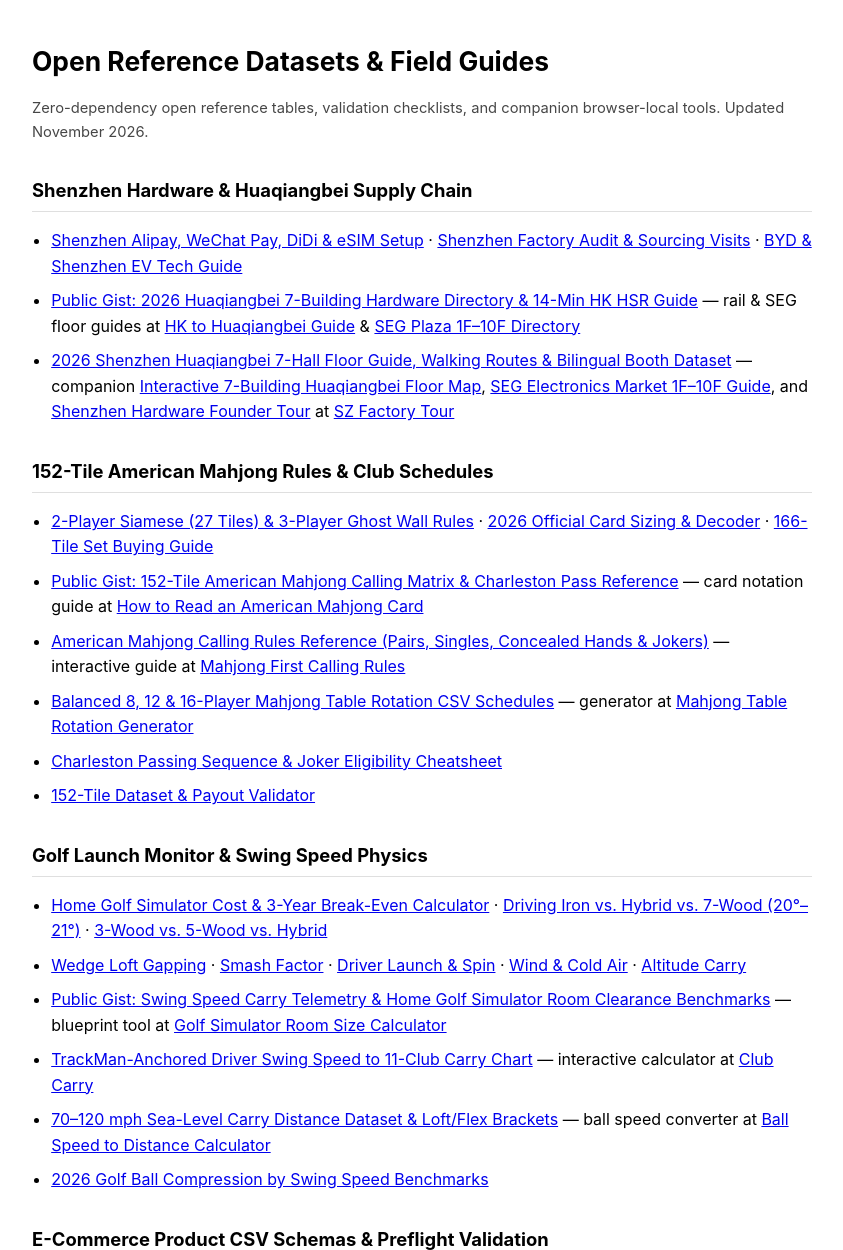
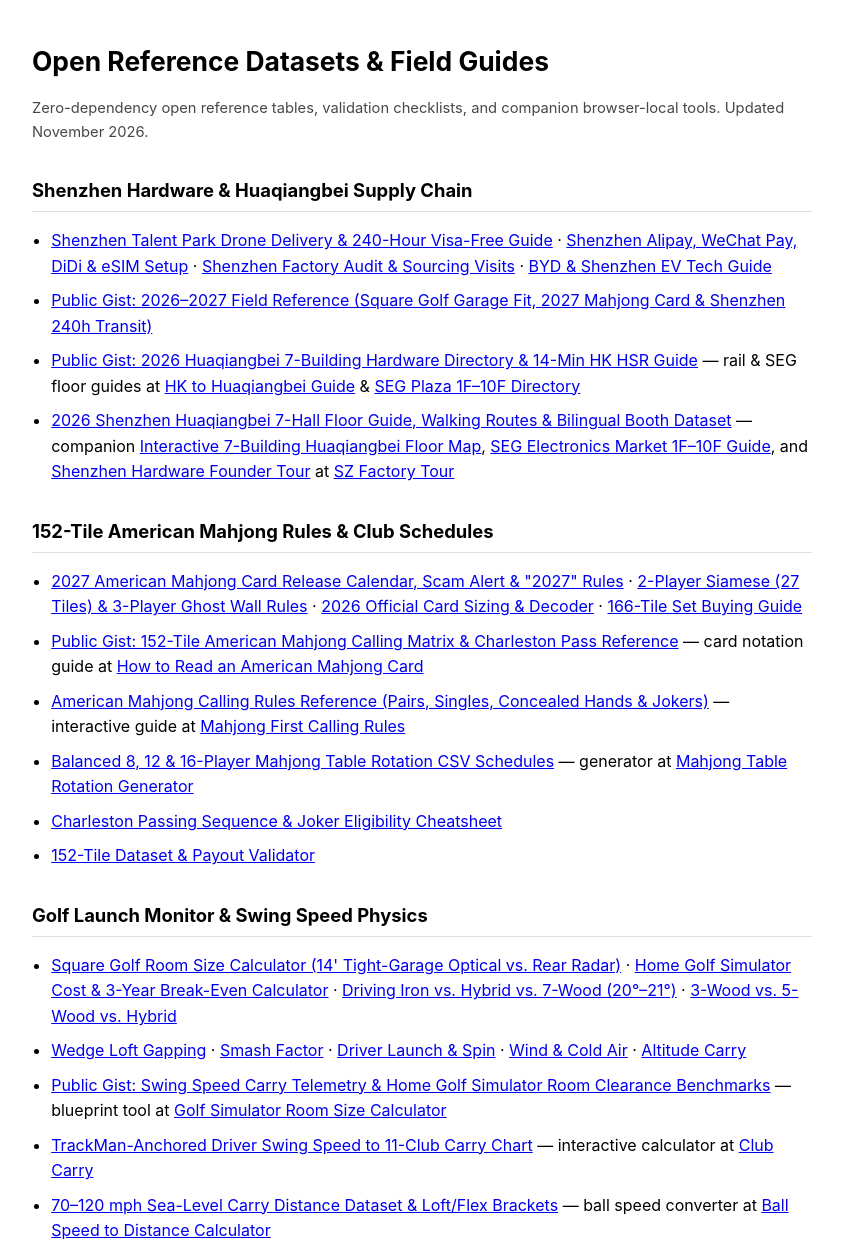
Before and after one commit to sanshui-123/sanshui-123.github.io, a plain HTML site: page index.html in a window 1280 px wide. Shown: the top 1250 px of the page, without its empty margins (218-1061 px from the left). Drawn offline with Linux system fonts and the light colour scheme.

Commit message:
Add Square Golf, 2027 Mahjong Card, Shenzhen Talent Park Drone/240h & CSV Compare/Cleaner deep links

```diff
--- a/index.html
+++ b/index.html
@@ -22,14 +22,15 @@
 
   <h2>Shenzhen Hardware &amp; Huaqiangbei Supply Chain</h2>
   <ul>
-    <li><a href="https://szfactorytour.com/guides/alipay-wechat-pay-shenzhen.html">Shenzhen Alipay, WeChat Pay, DiDi &amp; eSIM Setup</a> · <a href="https://szfactorytour.com/shenzhen-factory-tour.html">Shenzhen Factory Audit &amp; Sourcing Visits</a> · <a href="https://szfactorytour.com/byd-shenzhen-factory-tour.html">BYD &amp; Shenzhen EV Tech Guide</a></li>
+    <li><a href="https://szfactorytour.com/guides/shenzhen-drone-delivery-talent-park.html">Shenzhen Talent Park Drone Delivery &amp; 240-Hour Visa-Free Guide</a> · <a href="https://szfactorytour.com/guides/alipay-wechat-pay-shenzhen.html">Shenzhen Alipay, WeChat Pay, DiDi &amp; eSIM Setup</a> · <a href="https://szfactorytour.com/shenzhen-factory-tour.html">Shenzhen Factory Audit &amp; Sourcing Visits</a> · <a href="https://szfactorytour.com/byd-shenzhen-factory-tour.html">BYD &amp; Shenzhen EV Tech Guide</a></li>
+    <li><a href="https://gist.github.com/sanshui-123/82c20dcb20b823540a1d85b28549ab8a">Public Gist: 2026–2027 Field Reference (Square Golf Garage Fit, 2027 Mahjong Card &amp; Shenzhen 240h Transit)</a></li>
     <li><a href="https://gist.github.com/sanshui-123/c47317f6a8402adae38a80c298815202">Public Gist: 2026 Huaqiangbei 7-Building Hardware Directory &amp; 14-Min HK HSR Guide</a> — rail &amp; SEG floor guides at <a href="https://szfactorytour.com/guides/hong-kong-to-huaqiangbei.html">HK to Huaqiangbei Guide</a> &amp; <a href="https://szfactorytour.com/guides/seg-electronics-market.html">SEG Plaza 1F–10F Directory</a></li>
     <li><a href="https://sanshui-123.github.io/shenzhen-huaqiangbei-field-guide/">2026 Shenzhen Huaqiangbei 7-Hall Floor Guide, Walking Routes &amp; Bilingual Booth Dataset</a> — companion <a href="https://szfactorytour.com/huaqiangbei-electronics-market.html">Interactive 7-Building Huaqiangbei Floor Map</a>, <a href="https://szfactorytour.com/guides/seg-electronics-market.html">SEG Electronics Market 1F–10F Guide</a>, and <a href="https://szfactorytour.com/shenzhen-hardware-tour.html">Shenzhen Hardware Founder Tour</a> at <a href="https://szfactorytour.com/">SZ Factory Tour</a></li>
   </ul>
 
   <h2>152-Tile American Mahjong Rules &amp; Club Schedules</h2>
   <ul>
-    <li><a href="https://mahjongfirst.com/siamese-and-three-player-mahjong-rules.html">2-Player Siamese (27 Tiles) &amp; 3-Player Ghost Wall Rules</a> · <a href="https://mahjongfirst.com/2026-american-mahjong-card-guide.html">2026 Official Card Sizing &amp; Decoder</a> · <a href="https://mahjongfirst.com/best-american-mahjong-set-guide.html">166-Tile Set Buying Guide</a></li>
+    <li><a href="https://mahjongfirst.com/2027-american-mahjong-card-guide.html">2027 American Mahjong Card Release Calendar, Scam Alert &amp; "2027" Rules</a> · <a href="https://mahjongfirst.com/siamese-and-three-player-mahjong-rules.html">2-Player Siamese (27 Tiles) &amp; 3-Player Ghost Wall Rules</a> · <a href="https://mahjongfirst.com/2026-american-mahjong-card-guide.html">2026 Official Card Sizing &amp; Decoder</a> · <a href="https://mahjongfirst.com/best-american-mahjong-set-guide.html">166-Tile Set Buying Guide</a></li>
     <li><a href="https://gist.github.com/sanshui-123/bcb5d291ab4ad4afcb97d0226c4ab010">Public Gist: 152-Tile American Mahjong Calling Matrix &amp; Charleston Pass Reference</a> — card notation guide at <a href="https://mahjongfirst.com/how-to-read-american-mahjong-card.html">How to Read an American Mahjong Card</a></li>
     <li><a href="https://sanshui-123.github.io/american-mahjong-calling-rules-guide/">American Mahjong Calling Rules Reference (Pairs, Singles, Concealed Hands &amp; Jokers)</a> — interactive guide at <a href="https://mahjongfirst.com/calling-rules.html">Mahjong First Calling Rules</a></li>
     <li><a href="https://sanshui-123.github.io/american-mahjong-table-rotation-schedules/">Balanced 8, 12 &amp; 16-Player Mahjong Table Rotation CSV Schedules</a> — generator at <a href="https://mahjongfirst.com/mahjong-table-rotation-and-host-guide.html">Mahjong Table Rotation Generator</a></li>
@@ -39,7 +40,7 @@
 
   <h2>Golf Launch Monitor &amp; Swing Speed Physics</h2>
   <ul>
-    <li><a href="https://clubcarry.com/golf-simulator-cost-calculator.html">Home Golf Simulator Cost &amp; 3-Year Break-Even Calculator</a> · <a href="https://clubcarry.com/driving-iron-vs-hybrid-vs-7-wood.html">Driving Iron vs. Hybrid vs. 7-Wood (20°–21°)</a> · <a href="https://clubcarry.com/3-wood-vs-5-wood-vs-hybrid.html">3-Wood vs. 5-Wood vs. Hybrid</a></li>
+    <li><a href="https://clubcarry.com/square-golf-launch-monitor-room-size.html">Square Golf Room Size Calculator (14' Tight-Garage Optical vs. Rear Radar)</a> · <a href="https://clubcarry.com/golf-simulator-cost-calculator.html">Home Golf Simulator Cost &amp; 3-Year Break-Even Calculator</a> · <a href="https://clubcarry.com/driving-iron-vs-hybrid-vs-7-wood.html">Driving Iron vs. Hybrid vs. 7-Wood (20°–21°)</a> · <a href="https://clubcarry.com/3-wood-vs-5-wood-vs-hybrid.html">3-Wood vs. 5-Wood vs. Hybrid</a></li>
     <li><a href="https://clubcarry.com/golf-wedge-gapping-calculator.html">Wedge Loft Gapping</a> · <a href="https://clubcarry.com/smash-factor-calculator.html">Smash Factor</a> · <a href="https://clubcarry.com/driver-launch-angle-and-spin-calculator.html">Driver Launch &amp; Spin</a> · <a href="https://clubcarry.com/golf-wind-and-temperature-calculator.html">Wind &amp; Cold Air</a> · <a href="https://clubcarry.com/golf-altitude-and-elevation-calculator.html">Altitude Carry</a></li>
     <li><a href="https://gist.github.com/sanshui-123/541ffcf23a5d7c53dc97002d84e5304b">Public Gist: Swing Speed Carry Telemetry &amp; Home Golf Simulator Room Clearance Benchmarks</a> — blueprint tool at <a href="https://clubcarry.com/golf-simulator-room-size-calculator.html">Golf Simulator Room Size Calculator</a></li>
     <li><a href="https://sanshui-123.github.io/golf-swing-speed-carry-chart/">TrackMan-Anchored Driver Swing Speed to 11-Club Carry Chart</a> — interactive calculator at <a href="https://clubcarry.com/">Club Carry</a></li>
@@ -49,6 +50,7 @@
 
   <h2>E-Commerce Product CSV Schemas &amp; Preflight Validation</h2>
   <ul>
+    <li><a href="https://rowandrecord.com/csv-compare.html">Local CSV Diff &amp; Price Change Checker</a> · <a href="https://rowandrecord.com/csv-cleaner.html">Browser-Local CSV Encoding &amp; Delimiter Cleaner</a> · <a href="https://rowandrecord.com/shopify-csv-missing-headers.html">Shopify CSV Missing Headers Diagnostic</a></li>
     <li><a href="https://gist.github.com/sanshui-123/219d58f7e478c3be27ebbd998608848f">Public Gist: EtsyListingsDownload.csv Multi-Image Unpivot &amp; Variant Split Reference</a> — multi-image tool at <a href="https://rowandrecord.com/shopify-csv-multiple-images.html">Shopify Multi-Image CSV Splitter</a></li>
     <li><a href="https://sanshui-123.github.io/shopify-etsy-csv-schema-guide/">Etsy &amp; Squarespace to Shopify Product CSV Schema Mapping Guide</a> — local converter at <a href="https://rowandrecord.com/etsy-to-shopify-csv.html">Row &amp; Record Etsy CSV Converter</a></li>
     <li><a href="https://sanshui-123.github.io/shopify-csv-preflight-examples/">Shopify Product CSV Preflight Test Fixtures</a></li>
```
